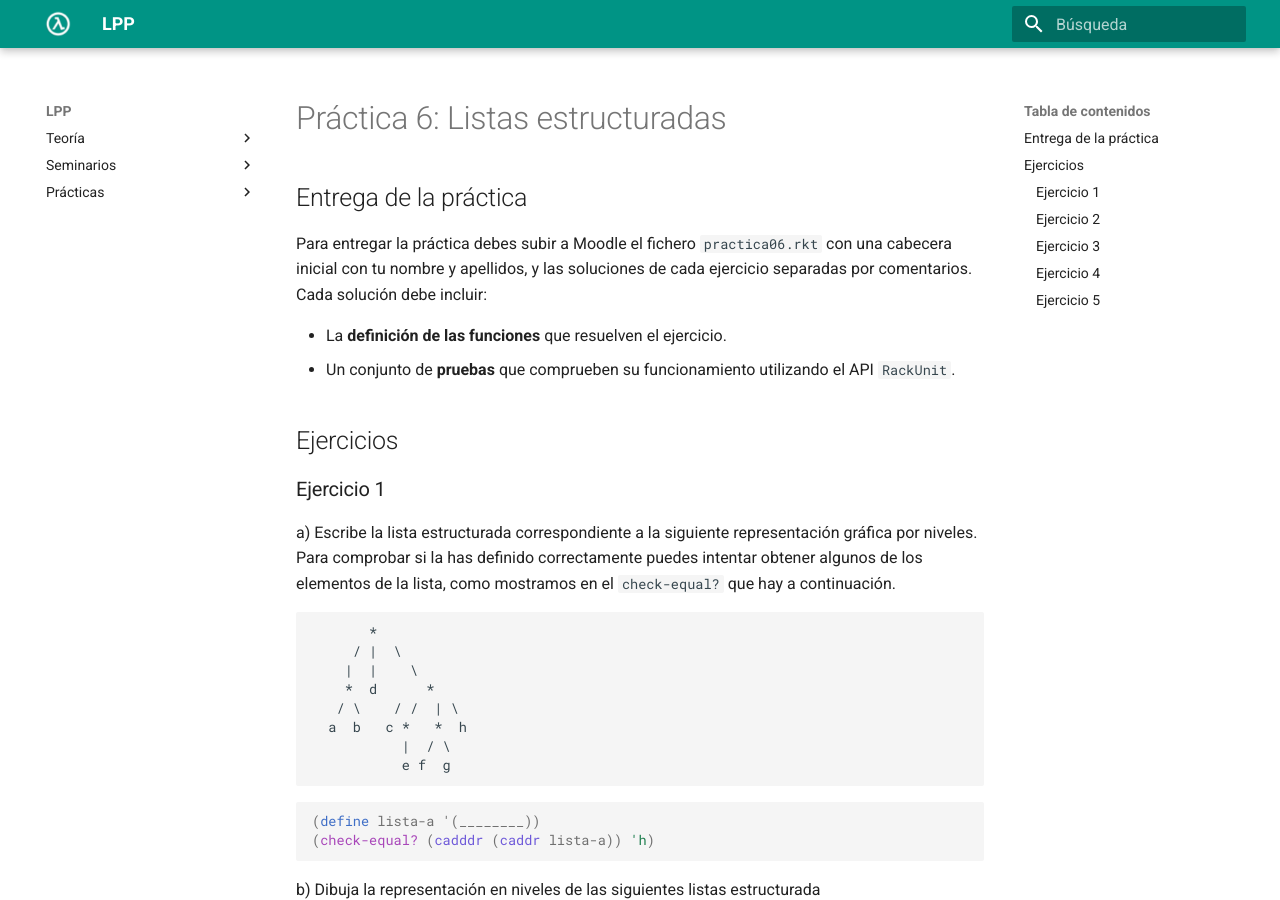
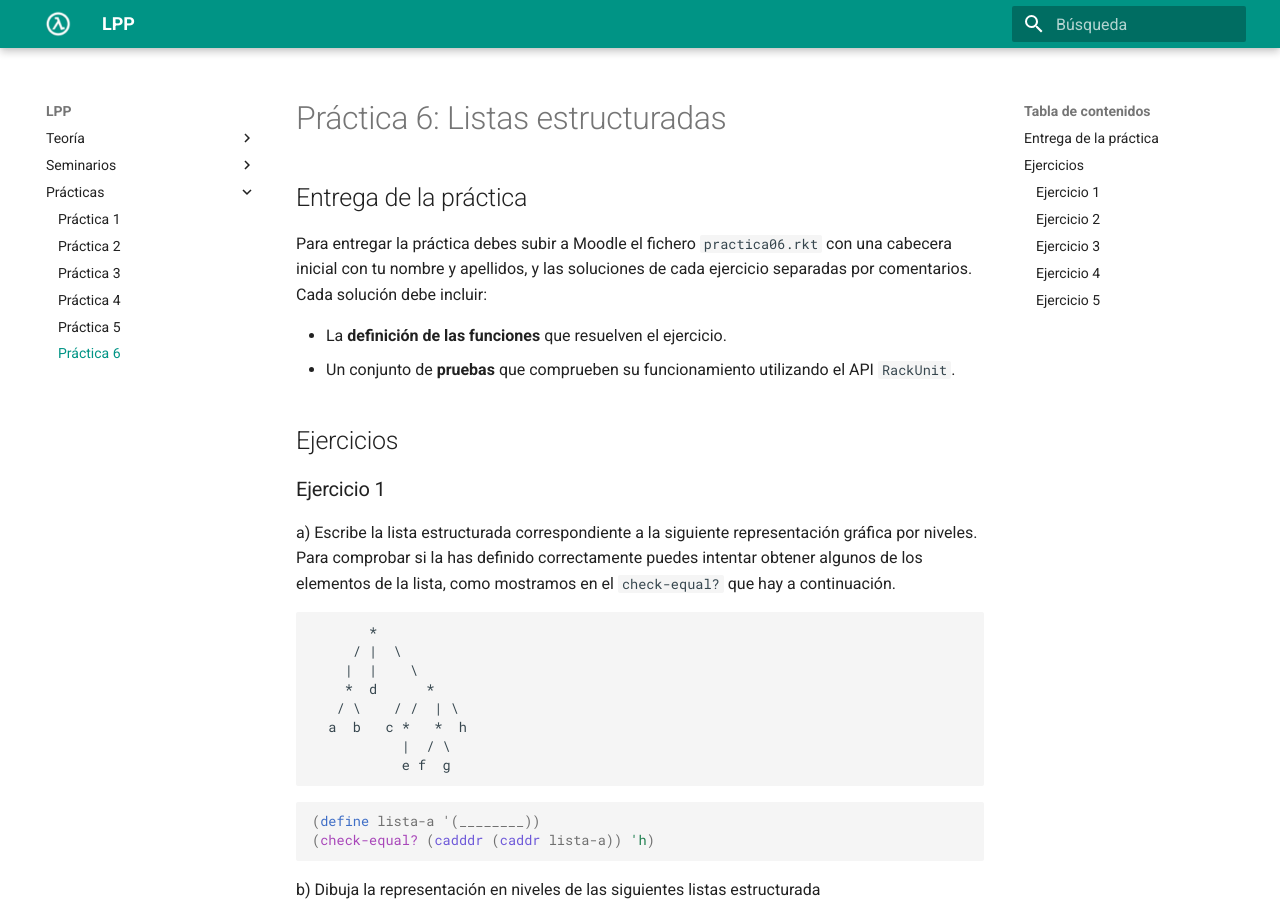
Before and after one commit to domingogallardo/apuntes-lpp, an MkDocs documentation site: the page built from docs/practicas/practica06/practica06.md, in a window 1280 px wide and 900 px high. Built offline with MkDocs 1.6.1 and Material for MkDocs 9.7.7, drawn with Linux system fonts in a browser that asks for light colours.

Commit message:
Práctica 6

```diff
--- a/mkdocs.yml
+++ b/mkdocs.yml
@@ -19,7 +19,7 @@ nav:
     - 'Práctica 3': 'practicas/practica03/practica03.md'
     - 'Práctica 4': 'practicas/practica04/practica04.md'
     - 'Práctica 5': 'practicas/practica05/practica05.md'
-#   - 'Práctica 6': 'practicas/practica06/practica06.md'
+    - 'Práctica 6': 'practicas/practica06/practica06.md'
 #   - 'Práctica 7': 'practicas/practica07/practica07.md'
 #   - 'Práctica 8': 'practicas/practica08/practica08.md'
 #   - 'Práctica 9': 'practicas/practica09/practica09.md'
```
